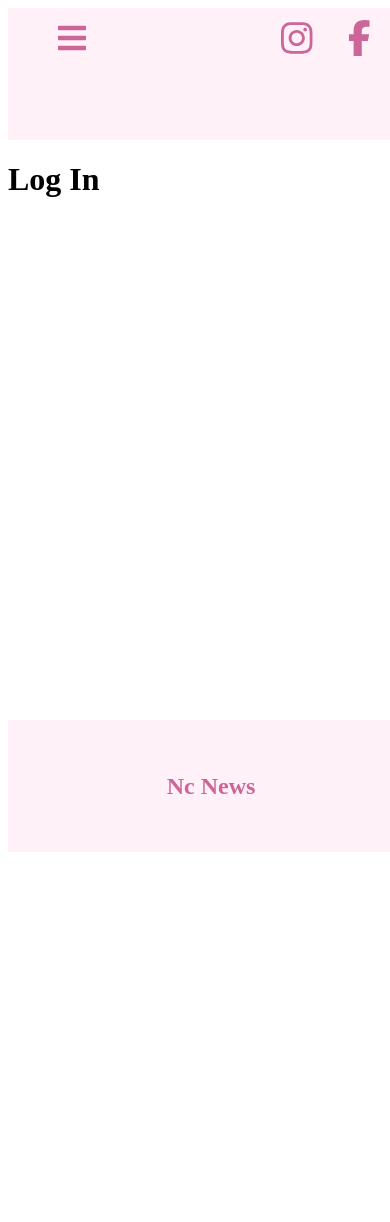
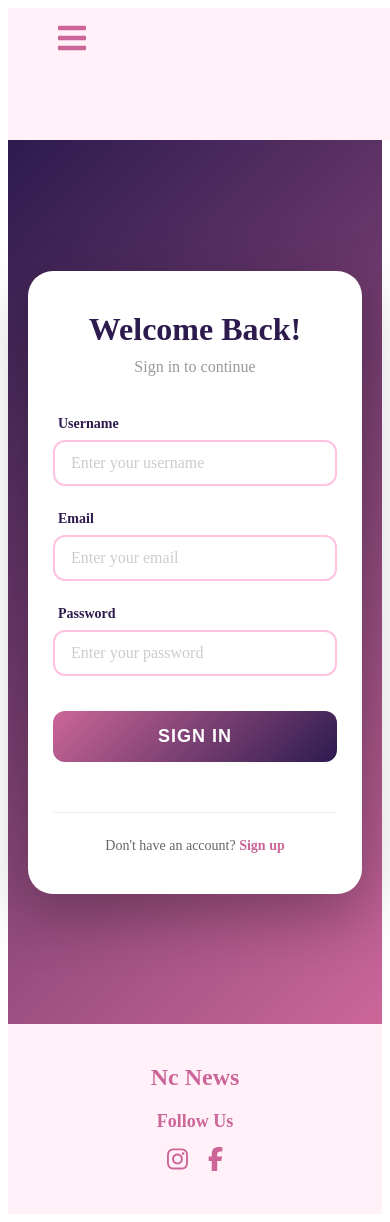
Before and after one commit to MarikaGanczarczyk/NC-News-FE, a React (Vite) app: page /logIn in a window 390 px wide. Shown: the top 1222 px of the page. Before the commit the page ends 860 px from the top, so only its background shows below. Built offline with nearby package versions, Linux system fonts and the light colour scheme.

Commit message:
Removed title from Home page and changed css

```diff
--- a/package.json
+++ b/package.json
@@ -16,6 +16,7 @@
     "axios": "^1.9.0",
     "react": "^19.1.0",
     "react-dom": "^19.1.0",
+    "react-hook-form": "^7.65.0",
     "react-icons": "^5.5.0",
     "react-router": "^7.6.0",
     "react-router-dom": "^7.6.0"
--- a/src/App.jsx
+++ b/src/App.jsx
@@ -29,6 +29,7 @@ function App() {
 
         <Route path="/topics" element={<TopicList />} />
         <Route path="/logIn" element={<LogIn />} />
+
         <Route path="topics/:slug" element={<TopicPage />} />
       </Routes>
       <Footer />
--- a/src/Components/Footer.css
+++ b/src/Components/Footer.css
@@ -1,26 +1,46 @@
 .footer {
   background-color: #fff1f7;
-  width: 100%;
-  height: 100px;
-  display: flex;
-  justify-content: start;
-  align-items: center;
-  padding: 1rem;
-  transition: background-color 0.3s ease;
-  animation: colorShift 6s infinite;
+  color: #cc6699;
+  padding: 40px 20px;
+  text-align: center;
   margin-top: auto;
 }
-.container {
-  width: 100%;
-  max-width: 1200px;
-  margin: 0 auto;
+
+.footer-wrapper {
+  margin-bottom: 20px;
 }
-.footer p {
+
+.footer-wrapper p {
   font-size: 24px;
   font-weight: bold;
   margin: 0;
+}
+
+.footer-section.social h3 {
+  margin-bottom: 15px;
+  font-size: 18px;
+}
+
+.social-icons {
   display: flex;
   justify-content: center;
+  gap: 20px;
+}
+
+.social-icons a {
   color: #cc6699;
-  font-family: "Playfair Display", serif;
+  font-size: 24px;
+  transition: all 0.3s ease;
 }
+
+.social-icons a:hover {
+  transform: scale(1.2);
+}
+
+.social-icons a:first-child:hover {
+  color: #cc6699;
+}
+
+.social-icons a:last-child:hover {
+  color: #cc6699;
+}
--- a/src/Components/Footer.jsx
+++ b/src/Components/Footer.jsx
@@ -1,4 +1,6 @@
 import "./Footer.css";
+import { faInstagram, faFacebookF } from '@fortawesome/free-brands-svg-icons';
+import { FontAwesomeIcon } from '@fortawesome/react-fontawesome';
 function Footer() {
   return (
  <footer className="footer">
@@ -6,6 +8,17 @@ function Footer() {
     <div className="footer-wrapper">
       <p>Nc News</p>
     </div>
+    <div className="footer-section social">
+      <h3>Follow Us</h3>
+      <div className="social-icons">
+        <a href="https://instagram.com" target="_blank" rel="noreferrer">
+          <FontAwesomeIcon icon={faInstagram} />
+        </a>
+        <a href="https://facebook.com" target="_blank" rel="noreferrer">
+          <FontAwesomeIcon icon={faFacebookF} />
+        </a>
+      </div>
+    </div>
   </div>
 </footer>
   );
--- a/src/Components/NavBar.css
+++ b/src/Components/NavBar.css
@@ -96,7 +96,7 @@ align-items: center;
   color: #a74f7d;
 }
 
-.social-icons{
+/* .social-icons{
    position: fixed;
   top: 20px;
   right: 10px;
@@ -105,4 +105,4 @@ align-items: center;
   z-index: 1000;
 
 
-}
+} */
--- a/src/Components/NavBar.jsx
+++ b/src/Components/NavBar.jsx
@@ -7,7 +7,7 @@ import { SidebarData } from "./SidebarData";
 import "./NavBar.css";
 import { IconContext } from "react-icons";
 import { FontAwesomeIcon } from '@fortawesome/react-fontawesome';
-import { faInstagram, faFacebookF } from '@fortawesome/free-brands-svg-icons';
+// import { faInstagram, faFacebookF } from '@fortawesome/free-brands-svg-icons';
 
 function NavBar() {
   const [sidebar, setSidebar] = useState(false);
@@ -22,7 +22,7 @@ function NavBar() {
             <FaIcons.FaBars />
 
           </div>
-          <div className="social-icons">
+          {/* <div className="social-icons">
       <a className="icon-ins" href="https://instagram.com" target="_blank" rel="noreferrer">
         <FontAwesomeIcon icon={faInstagram} className="icon" />
       </a>
@@ -30,7 +30,7 @@ function NavBar() {
      className="icon-fb" href="https://facebook.com" target="_blank" rel="noreferrer">
         <FontAwesomeIcon icon={faFacebookF} className="icon" />
       </a>
-    </div>
+    </div> */}
 
         <nav className={sidebar ? "nav-menu active" : "nav-menu"}>
           <ul className="nav-menu-items" onClick={showSidebar}>
--- a/src/pages/Home.css
+++ b/src/pages/Home.css
@@ -1,87 +1,4 @@
-/* .title {
-  text-align: center;
-  font-family: "Playfair Display", serif;
-  font-size: 3rem;
-  color: #cc6699;
-  margin-top: 2rem;
-}
 
-.about-section {
-  background-color: #fff1f7;
-  padding: 50px 30px;
-  margin: 40px auto;
-  max-width: 800px;
-  border-radius: 40px;
-  box-shadow: 0 12px 30px rgba(0, 0, 0, 0.05);
-  text-align: center;
-  position: relative;
-  font-family: "Playfair Display", serif;
-}
-
-.about-quote {
-  font-family: "Playfair Display", serif;
-  font-size: 28px;
-  color: #cc6699;
-  font-style: italic;
-  margin-bottom: 20px;
-}
-
-.about-text {
-  font-family: "Helvetica Neue", sans-serif;
-  font-size: 16px;
-  color: #555;
-  max-width: 700px;
-  margin: 0;
-  line-height: 1.6;
-} */
-.title {
-  text-align: center;
-  font-family: "Playfair Display", serif;
-  font-size: 3.5rem;
-  font-weight: 700;
-  color: #cc6699;
-  margin-top: 2rem;
-  text-shadow: 2px 2px 4px rgba(204, 102, 153, 0.2);
-}
-
-.about-section {
-  background: rgba(255, 241, 247, 0.7);
-  backdrop-filter: blur(10px);
-  padding: 60px 50px;
-  margin: 40px auto;
-  max-width: 850px;
-  border-radius: 30px;
-  border: 2px solid rgba(255, 194, 224, 0.5);
-  box-shadow:
-    0 8px 32px rgba(204, 102, 153, 0.15),
-    inset 0 1px 0 rgba(255, 255, 255, 0.8);
-  text-align: center;
-  position: relative;
-  font-family: "Playfair Display", serif;
-}
-
-.about-quote {
-  font-family: "Playfair Display", serif;
-  font-size: 30px;
-  font-weight: 600;
-  color: #cc6699;
-  font-style: italic;
-  margin-bottom: 30px;
-  line-height: 1.5;
-  text-shadow: 1px 1px 2px rgba(255, 255, 255, 0.8);
-}
-
-.about-text {
-  font-family: "Helvetica Neue", sans-serif;
-  font-size: 17px;
-  color: #2d1b4e;
-  max-width: 700px;
-  margin: 0 auto;
-  line-height: 1.8;
-  background: rgba(255, 255, 255, 0.5);
-  padding: 25px;
-  border-radius: 15px;
-}
 .hero-section {
   background: linear-gradient(135deg, #2d1b4e 0%, #cc6699 100%);
   padding: 100px 20px 80px;
--- a/src/pages/Home.jsx
+++ b/src/pages/Home.jsx
@@ -11,17 +11,7 @@ const navigate = useNavigate()
   };
   return (
     <div>
-      <h1 className="title">Northcoders News !</h1>
-      <section className="about-section">
-        <h2 className="about-quote">
-          ‘Curated code & culture. Stories that matter.’
-        </h2>
-        <p className="about-text">
-          At Northcoders News, we bring together the latest in tech, lifestyle,
-          and innovation — all in one place. Built by developers, made for
-          curious minds.
-        </p>
-      </section>
+
       <section className="hero-section">
         <div className="hero-content">
           <h1 className="hero-title">Welcome to NC News</h1>
--- /dev/null
+++ b/src/pages/LogIn.css
@@ -0,0 +1,169 @@
+.login-page {
+  min-height: 100vh;
+  display: flex;
+  align-items: center;
+  justify-content: center;
+  background: linear-gradient(135deg, #2d1b4e 0%, #cc6699 100%);
+  padding: 20px;
+}
+
+.login-container {
+  background: white;
+  border-radius: 25px;
+  box-shadow: 0 20px 60px rgba(0, 0, 0, 0.3);
+  padding: 50px 40px;
+  max-width: 450px;
+  width: 100%;
+  animation: slideIn 0.5s ease;
+}
+
+@keyframes slideIn {
+  from {
+    opacity: 0;
+    transform: translateY(-30px);
+  }
+  to {
+    opacity: 1;
+    transform: translateY(0);
+  }
+}
+
+.login-header {
+  text-align: center;
+  margin-bottom: 40px;
+}
+
+.login-title {
+  font-family: "Playfair Display", serif;
+  font-size: 2.5rem;
+  color: #2d1b4e;
+  margin: 0 0 10px 0;
+  font-weight: 700;
+}
+
+.login-subtitle {
+  color: #999;
+  font-size: 1rem;
+  margin: 0;
+}
+
+.login-form {
+  display: flex;
+  flex-direction: column;
+  gap: 25px;
+}
+
+.form-group {
+  display: flex;
+  flex-direction: column;
+  gap: 8px;
+}
+
+.form-group label {
+  font-size: 14px;
+  font-weight: 600;
+  color: #2d1b4e;
+  margin-left: 5px;
+}
+
+.form-group input {
+  padding: 15px 20px;
+  border: 2px solid #ffc2e0;
+  border-radius: 12px;
+  font-size: 16px;
+  transition: all 0.3s ease;
+  font-family: inherit;
+}
+
+.form-group input:focus {
+  outline: none;
+  border-color: #cc6699;
+  box-shadow: 0 0 0 4px rgba(204, 102, 153, 0.1);
+}
+
+.form-group input::placeholder {
+  color: #ccc;
+}
+
+.input-error {
+  border-color: #e94560 !important;
+}
+
+.error-message {
+  color: #e94560;
+  font-size: 13px;
+  margin-left: 5px;
+  font-weight: 500;
+  display: flex;
+  align-items: center;
+  gap: 5px;
+}
+
+.error-message::before {
+  content: "⚠";
+  font-size: 14px;
+}
+
+.login-button {
+  padding: 15px 30px;
+  background: linear-gradient(135deg, #cc6699 0%, #2d1b4e 100%);
+  color: white;
+  border: none;
+  border-radius: 12px;
+  font-size: 18px;
+  font-weight: 600;
+  cursor: pointer;
+  transition: all 0.3s ease;
+  margin-top: 10px;
+  text-transform: uppercase;
+  letter-spacing: 1px;
+}
+
+.login-button:hover {
+  transform: translateY(-2px);
+  box-shadow: 0 10px 30px rgba(204, 102, 153, 0.4);
+}
+
+.login-button:active {
+  transform: translateY(0);
+}
+
+.login-footer {
+  text-align: center;
+  margin-top: 25px;
+  padding-top: 25px;
+  border-top: 1px solid #eee;
+}
+
+.login-footer p {
+  color: #666;
+  font-size: 14px;
+  margin: 0;
+}
+
+.login-footer a {
+  color: #cc6699;
+  font-weight: 600;
+  text-decoration: none;
+  transition: color 0.3s ease;
+}
+
+.login-footer a:hover {
+  color: #2d1b4e;
+  text-decoration: underline;
+}
+
+/* Responsive */
+@media (max-width: 480px) {
+  .login-container {
+    padding: 40px 25px;
+  }
+
+  .login-title {
+    font-size: 2rem;
+  }
+
+  .form-group input {
+    padding: 12px 16px;
+  }
+}
--- a/src/pages/LogIn.jsx
+++ b/src/pages/LogIn.jsx
@@ -1,9 +1,98 @@
 import React from 'react'
+import { useForm } from "react-hook-form";
+import './LogIn.css'
 
 export default function LogIn() {
+  const {
+        register,
+        handleSubmit,
+        formState: { errors },
+    } = useForm();
+
+    const onSubmit = (data) => {
+        const userData = JSON.parse(localStorage.getItem(data.email));
+        if (userData) {
+            if (userData.password === data.password) {
+                console.log(userData.name + " You Are Successfully Logged In");
+            } else {
+                console.log("Email or Password is not matching with our record");
+            }
+        } else {
+            console.log("Email or Password is not matching with our record");
+        }
+      }
   return (
-    <div>
-      <h1>Log In</h1>
+    <div className="login-page">
+  <div className="login-container">
+    <div className="login-header">
+      <h2 className="login-title">Welcome Back!</h2>
+      <p className="login-subtitle">Sign in to continue</p>
     </div>
+
+    <form className="login-form" onSubmit={handleSubmit(onSubmit)}>
+      <div className="form-group">
+        <label htmlFor="name">Username</label>
+        <input
+          id="name"
+          type="text"
+          {...register("name", { required: "Username is required" })}
+          placeholder="Enter your username"
+          className={errors.name ? "input-error" : ""}
+        />
+        {errors.name && (
+          <span className="error-message">{errors.name.message}</span>
+        )}
+      </div>
+
+      <div className="form-group">
+        <label htmlFor="email">Email</label>
+        <input
+          id="email"
+          type="email"
+          {...register("email", {
+            required: "Email is required",
+            pattern: {
+              value: /^[A-Z0-9._%+-]+@[A-Z0-9.-]+\.[A-Z]{2,}$/i,
+              message: "Invalid email address"
+            }
+          })}
+          placeholder="Enter your email"
+          className={errors.email ? "input-error" : ""}
+        />
+        {errors.email && (
+          <span className="error-message">{errors.email.message}</span>
+        )}
+      </div>
+
+      <div className="form-group">
+        <label htmlFor="password">Password</label>
+        <input
+          id="password"
+          type="password"
+          {...register("password", {
+            required: "Password is required",
+            minLength: {
+              value: 6,
+              message: "Password must be at least 6 characters"
+            }
+          })}
+          placeholder="Enter your password"
+          className={errors.password ? "input-error" : ""}
+        />
+        {errors.password && (
+          <span className="error-message">{errors.password.message}</span>
+        )}
+      </div>
+
+      <button type="submit" className="login-button">
+        Sign In
+      </button>
+
+      <div className="login-footer">
+        <p>Don't have an account? <a href="/signup">Sign up</a></p>
+      </div>
+    </form>
+  </div>
+</div>
   )
 }
```
Also changed, not shown: src/pages/SignUp.jsx (added), 1 other file (tests, documents, lock files or other folders). Lines whose indentation alone changed are shown as unchanged.
